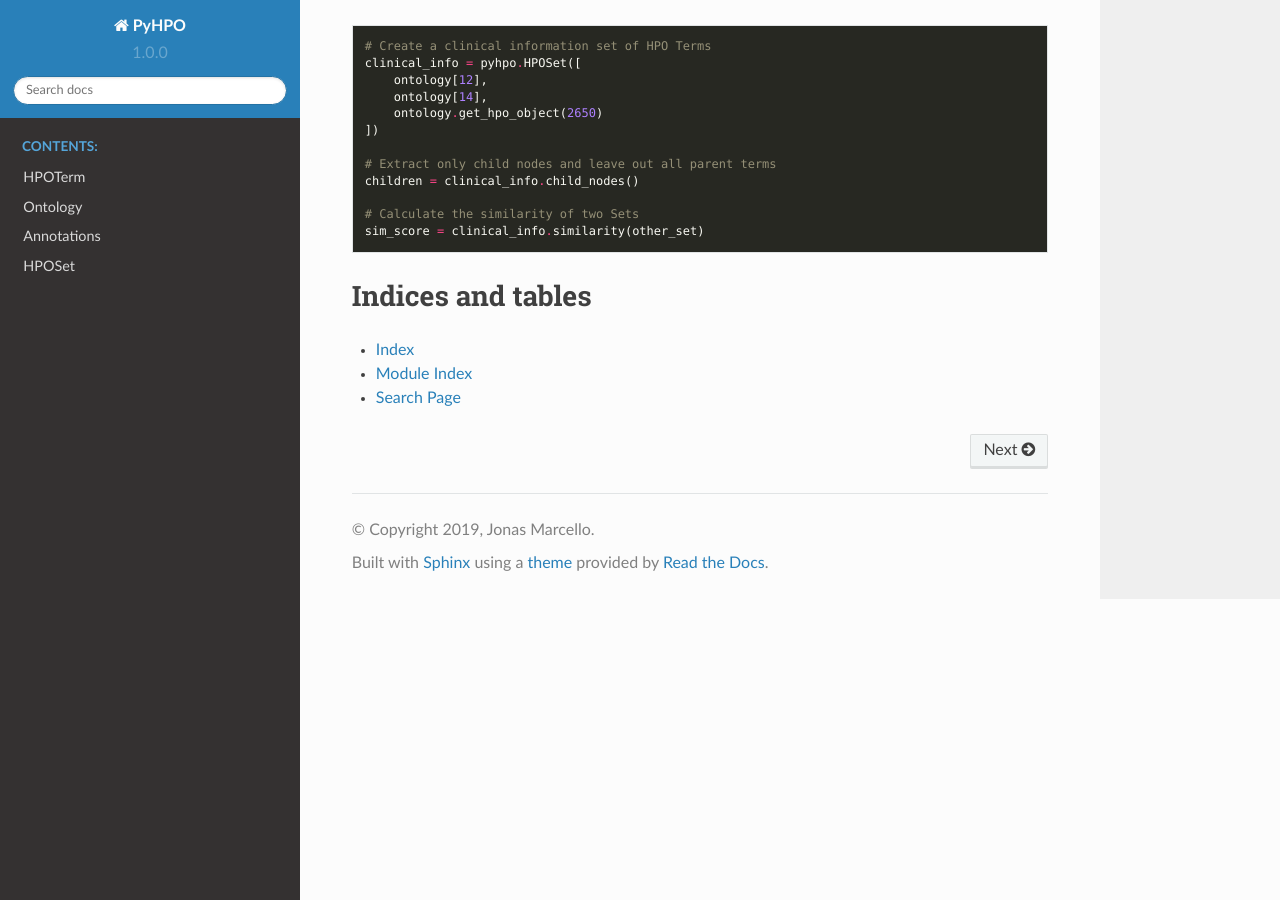
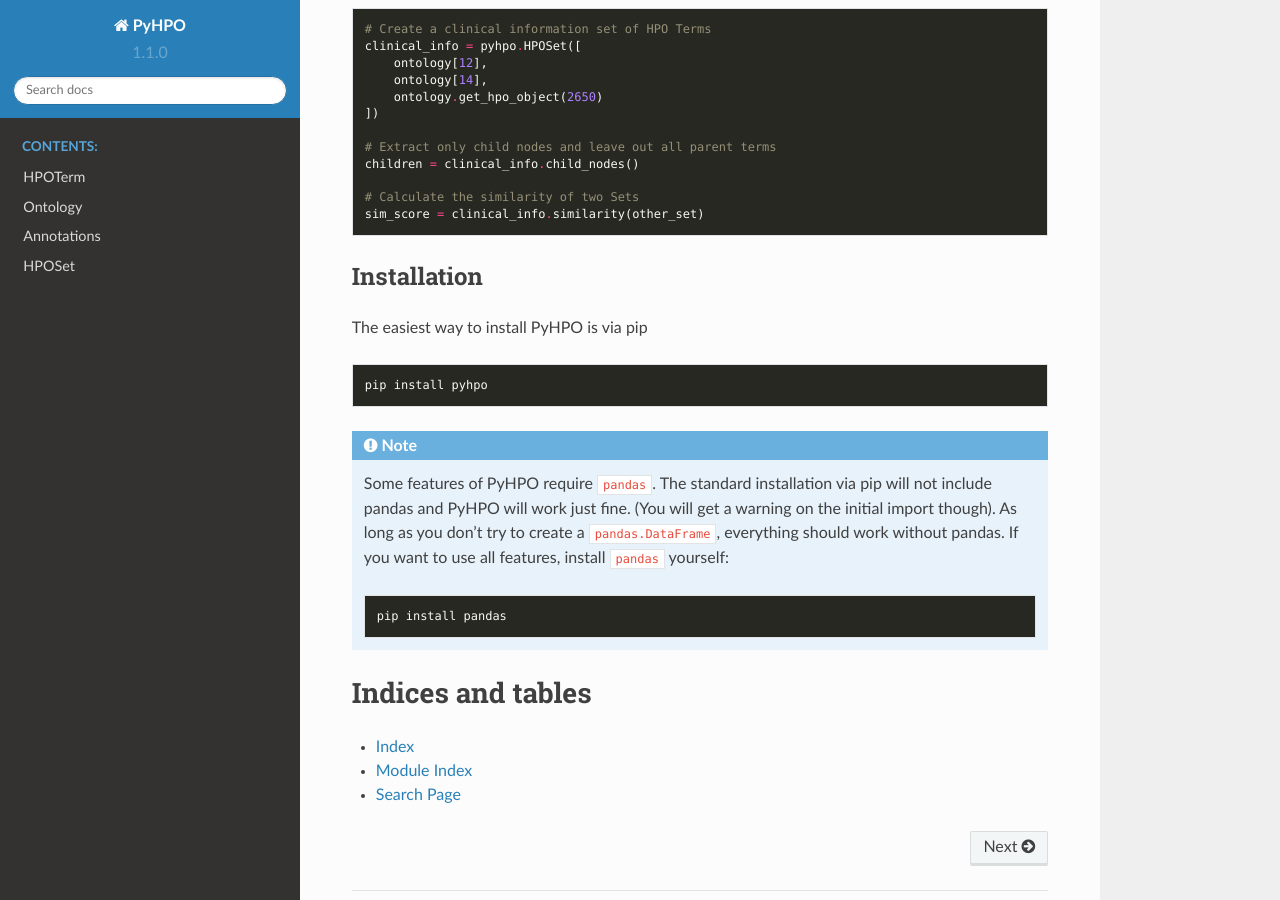
Before and after one commit to anergictcell/pyhpo, a Sphinx documentation site: the page built from docs/index.rst, in a window 1280 px wide and 900 px high, scrolled down 1329 px. Built offline with Sphinx 7.4.7 and the Read the Docs theme 2.0.0, drawn with Linux system fonts in a browser that asks for light colours; some of the changed text lies outside the part shown.

Commit message:
Deprecated add_annotations method and add all annotations by default when the onotology is read from file. Version bump to 1.1

```diff
--- a/docs/conf.py
+++ b/docs/conf.py
@@ -60,9 +60,9 @@
 # built documents.
 #
 # The short X.Y version.
-version = '1.0.0'
+version = '1.1.0'
 # The full version, including alpha/beta/rc tags.
-release = '1.0.0'
+release = '1.1.0'
 
 # The language for content autogenerated by Sphinx. Refer to documentation
 # for a list of supported languages.
--- a/docs/index.rst
+++ b/docs/index.rst
@@ -92,6 +86,24 @@
     sim_score = clinical_info.similarity(other_set)
 
 
+
+Installation
+------------
+The easiest way to install PyHPO is via pip
+
+.. code:: bash
+
+    pip install pyhpo
+
+.. note::
+
+    Some features of PyHPO require ``pandas``. The standard installation via pip will not include pandas and PyHPO will work just fine. (You will get a warning on the initial import though). As long as you don't try to create a ``pandas.DataFrame``, everything should work without pandas. If you want to use all features, install ``pandas`` yourself:
+
+    .. code:: bash
+
+        pip install pandas
+
+
 Indices and tables
 ==================
 
```
Also changed, not shown: other parts of docs/index.rst (+0 -6 lines), CHANGELOG.rst (added, +22 -0 lines), README.rst (+10 -10 lines), 2 other files.
